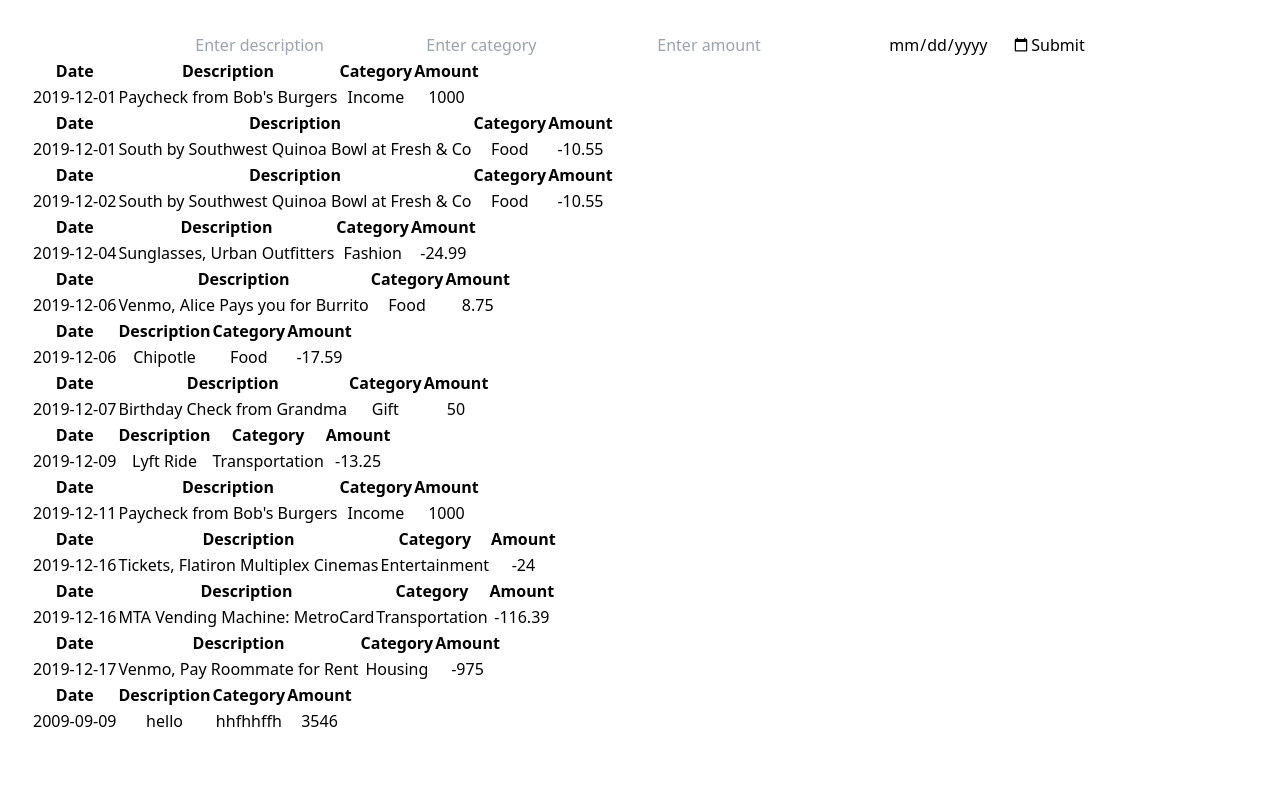
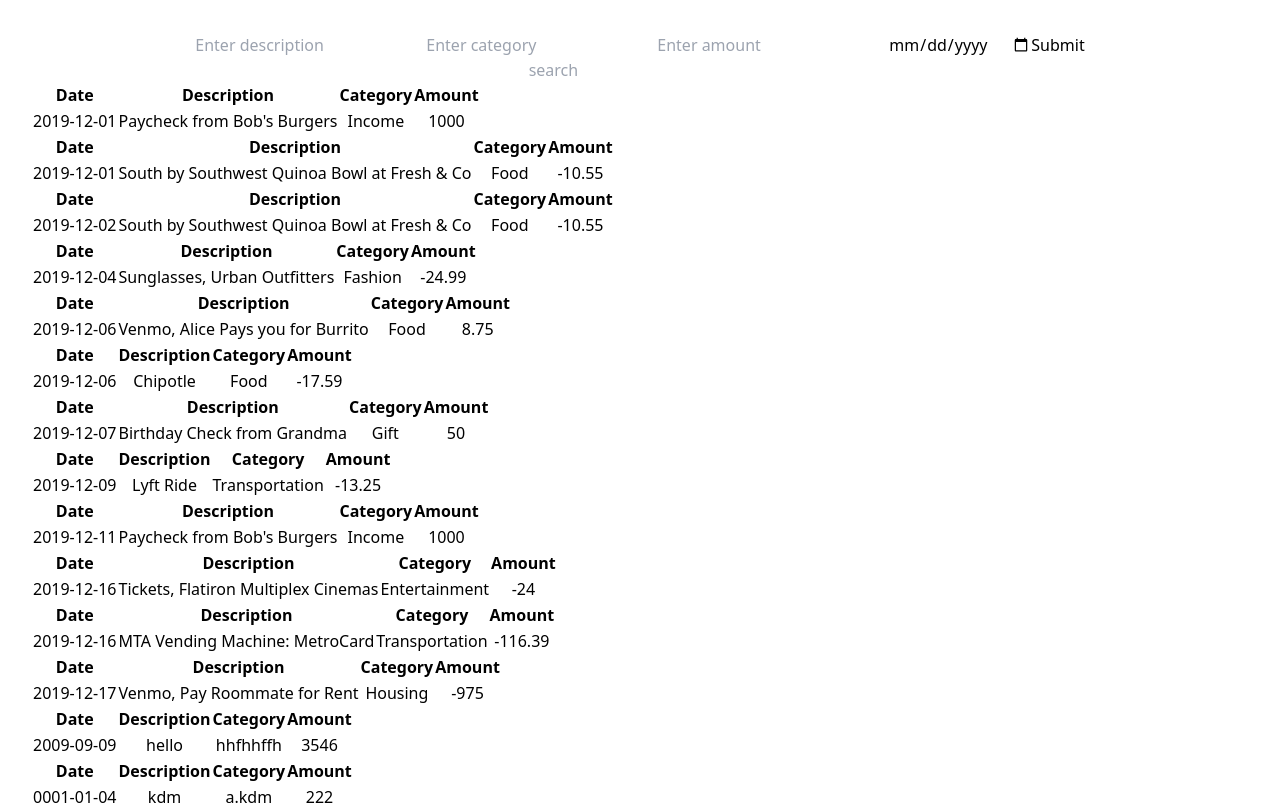
Before and after one commit to A-maina/code-challange-1-react, a React (Vite) app: page / in a window 1280 px wide. Shown: the top 805 px of the page. Built offline with nearby package versions, Linux system fonts and the light colour scheme; data requests are answered from the project's data file.

Commit message:
adds filter method

```diff
--- a/db.json
+++ b/db.json
@@ -90,6 +90,41 @@
       "description": "hello",
       "category": "hhfhhffh",
       "amount": "3546"
+    },
+    {
+      "id": "1ecd",
+      "date": "0001-01-04",
+      "description": "kdm",
+      "category": "a.kdm",
+      "amount": "222"
+    },
+    {
+      "id": "ef9c",
+      "date": "4004-08-09",
+      "description": "JH",
+      "category": ",N",
+      "amount": "444"
+    },
+    {
+      "id": "c39c",
+      "date": "",
+      "description": "KI",
+      "category": "L",
+      "amount": "1"
+    },
+    {
+      "id": "cef7",
+      "date": "0088-09-09",
+      "description": "A",
+      "category": "X",
+      "amount": "99"
+    },
+    {
+      "id": "a4a7",
+      "date": "0008-08-09",
+      "description": "TONY",
+      "category": "STUDENT",
+      "amount": "200000"
     }
   ]
 }
--- a/src/components/Form.jsx
+++ b/src/components/Form.jsx
@@ -5,6 +5,7 @@
   const [description, setDescription] = useState("");
   const [amount, setAmount] = useState("");
   const [category, setCategory] = useState("");
+
 
   const handleOnChangeDate = (e) => setDate(e.target.value);
   const handleOnChangeAmount = (e) => setAmount(e.target.value);
@@ -43,21 +44,24 @@
           placeholder="Enter description"
           value={description}
           onChange={handleOnChangeDescription}
+          required
         />
         <input
           type="text"
           placeholder="Enter category"
           value={category}
           onChange={handleOnChangeCategory}
+          required
         />
         <input
           type="number "
           placeholder="Enter amount"
           value={amount}
           onChange={handleOnChangeAmount}
+          required
         />
         <input type="date" value={date} onChange={handleOnChangeDate} />
-        <input type="submit" />
+        <input type="submit" onSubmit={handleSubmit} />
       </form>
     </div>
   );
--- a/src/components/Transactions.jsx
+++ b/src/components/Transactions.jsx
@@ -1,21 +1,33 @@
 import React, { useState, useEffect } from "react";
-import Singltransaction from "./Singltransaction";
-// import Singltransaction from "./Singltransaction";
+import Singletransaction from "./Singletransaction";
 function Transactions() {
 const[transactions, setTransaction] = useState([])
+const [search, setSearch] = useState("")
 useEffect(() => {
     fetch("http://localhost:3000/transactions")
       .then((res) => res.json())
       .then((transactions) => setTransaction(transactions))
   }, []);
-  const displaytransactions = transactions.map((transaction )=>(
-    <Singltransaction  transaction={transaction} key={transaction.id}/>
+  const displaytransactions = transactions. filter((transaction)=> {
+return search.toLowerCase()==="" ? transaction :transaction.description.toLowerCase().includes (search.toLowerCase())
+  }).map((transaction )=>(
+    <Singletransaction  transaction={transaction} key={transaction.id}/>
   )
 
   )
 
   return (
-    <div>{displaytransactions}</div>
+
+    <div>
+    <form onChange={(e)=>setSearch(e.target.value)} >
+      <input type="text" placeholder=" search" />
+    </form>
+
+
+    <div>
+      {displaytransactions}
+      </div>
+      </div>
   )
 }
 
```
Also changed, not shown: src/components/Singletransaction.jsx (renamed from src/components/Singltransaction.jsx, +4 -4 lines).
